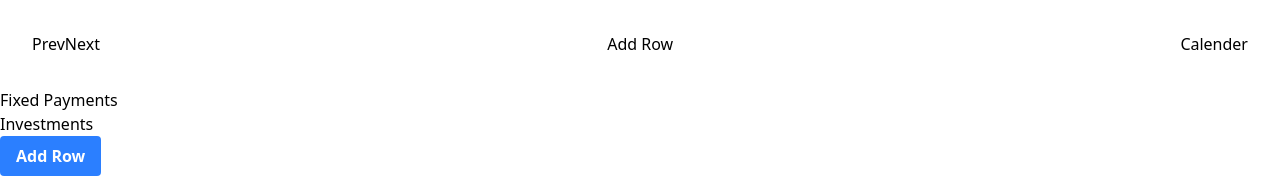
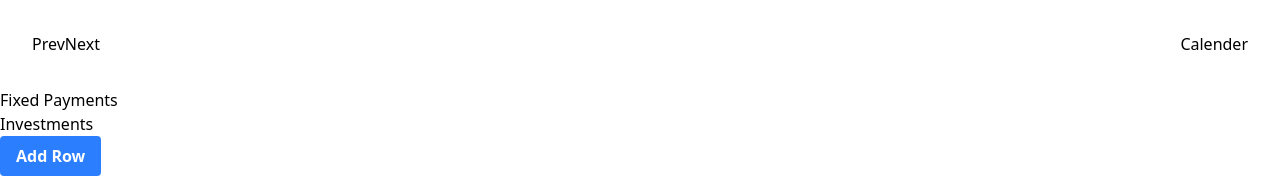
Before and after one commit to Jackie247/savora, a React (Vite) app in the folder client/: page /finances in a window 1280 px wide. Shown: the top 178 px of the page. Built offline with nearby package versions, Linux system fonts and the light colour scheme.

Commit message:
Update Finances.tsx
remove the add row button at top navbar

```diff
--- a/client/src/pages/Finances/Finances.tsx
+++ b/client/src/pages/Finances/Finances.tsx
@@ -3,7 +3,7 @@ import Modal from "../../components/Modal.tsx";
 import useModalStore from "../../store/modal.store.ts";
 
 function Finances() {
-	const { isOpen, openModal } = useModalStore();
+	const { isOpen } = useModalStore();
 
 	return (
 		<div>
@@ -14,12 +14,6 @@ function Finances() {
 						<button type="button">Prev</button>
 						<button type="button">Next</button>
 					</div>
-					<div>
-						{/* Open a modal window to choose from the tables and add certain row data */}
-						<button type="button" onClick={() => openModal()}>
-							Add Row
-						</button>
-					</div>
 					<div>Calender</div>
 				</div>
 			</section>
@@ -29,9 +23,7 @@ function Finances() {
 				</article>
 				<article>
 					<h2>Investments</h2>
-					<Table
-						tableName="investments"
-					/>
+					<Table tableName="investments" />
 				</article>
 				<article>
 					<h2>Credit</h2>
```
